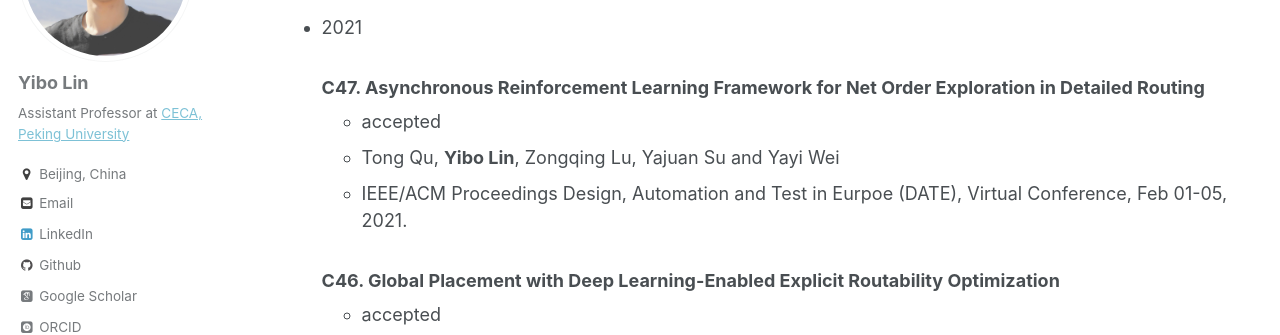
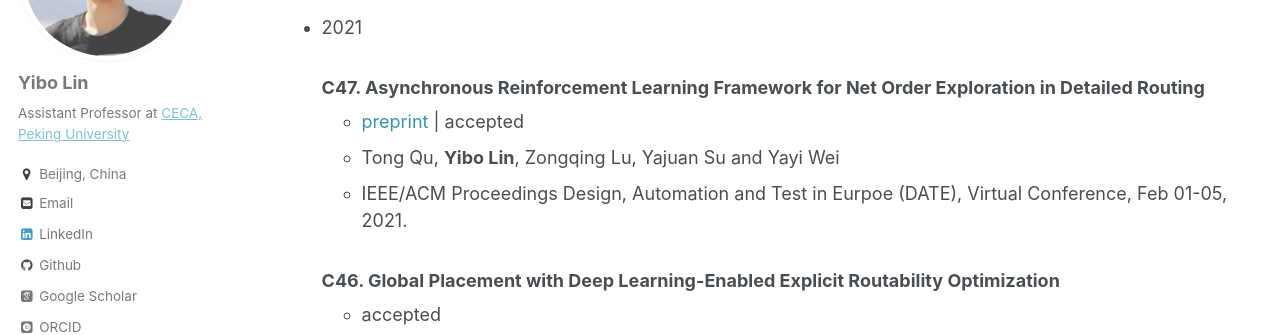
Before and after one commit to limbo018/limbo018.github.io, a Jekyll site: the page built from _pages/publications.md, in a window 1280 px wide and 900 px high, scrolled down 5401 px. Shown: the part 149-484 px from the top of the window. Built offline with Jekyll 4.4.1, drawn with Linux system fonts in a browser that asks for light colours; some web fonts are replaced.

Commit message:
add rlroute

```diff
--- a/_pages/publications.md
+++ b/_pages/publications.md
@@ -183,7 +183,7 @@ Conference Papers
 * 2021
 
   ### C47. Asynchronous Reinforcement Learning Framework for Net Order Exploration in Detailed Routing
-     * accepted
+     * <a href="/publications/papers/ROUTE_DATE2021_Qu.pdf" style="color:#3793ae">preprint</a> \| accepted
      * Tong Qu, **Yibo Lin**, Zongqing Lu, Yajuan Su and Yayi Wei
      * IEEE/ACM Proceedings Design, Automation and Test in Eurpoe (DATE), Virtual Conference, Feb 01-05, 2021.
 
--- a/ref/publications.bib
+++ b/ref/publications.bib
@@ -604,7 +604,7 @@
   day={01--05},
   address={Virtual Conference},
   publishlink={},
-  annotateweb={(accepted)},
+  annotateweb={([limbo018.github.io/papers/ROUTE_DATE2021_Qu.pdf preprint])(accepted)},
   annotatecv={(accepted)},
 }
 @inproceedings{PLACE_DATE2021_Liu,
```
Also changed, not shown: _includes/publications_cv.md (+1 -1 lines), 3 other files.
